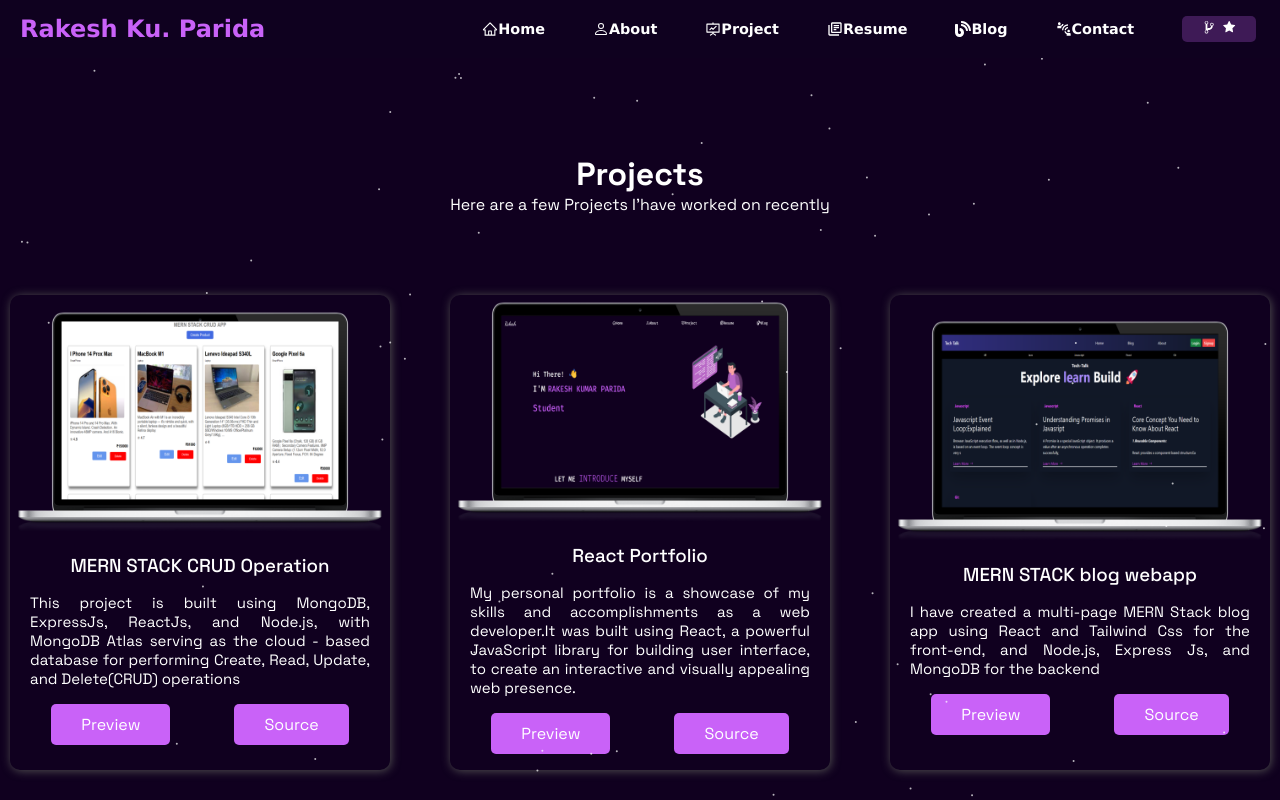
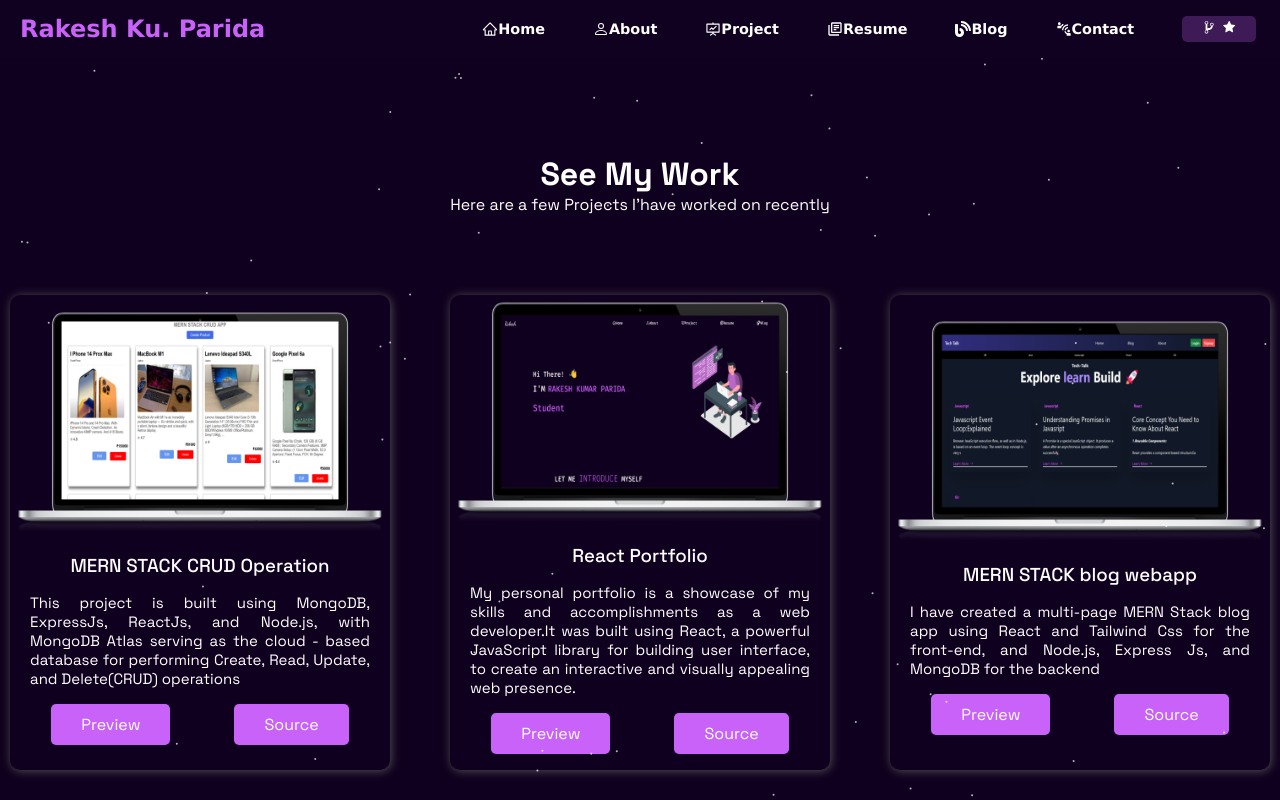
Before and after one commit to Rakesh-99/Portfolio, a React (Create React App) app: page /Project in a window 1280 px wide. Shown: the top 800 px of the page. Built offline with nearby package versions, Linux system fonts and the light colour scheme.

Commit message:
project title changed

```diff
--- a/src/Components/Projects/Project.js
+++ b/src/Components/Projects/Project.js
@@ -16,7 +16,7 @@ const Project = () => {
             <Particle />
             <ScrollTop />
             <div className='projectInfo'>
-                <h1>Projects</h1>
+                <h1>See My Work</h1>
                 <p>Here are a few Projects I'have worked on recently</p>
             </div>
 
```
